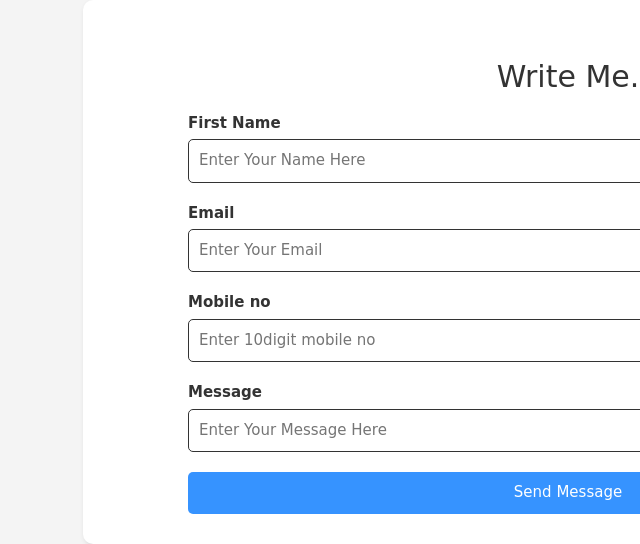
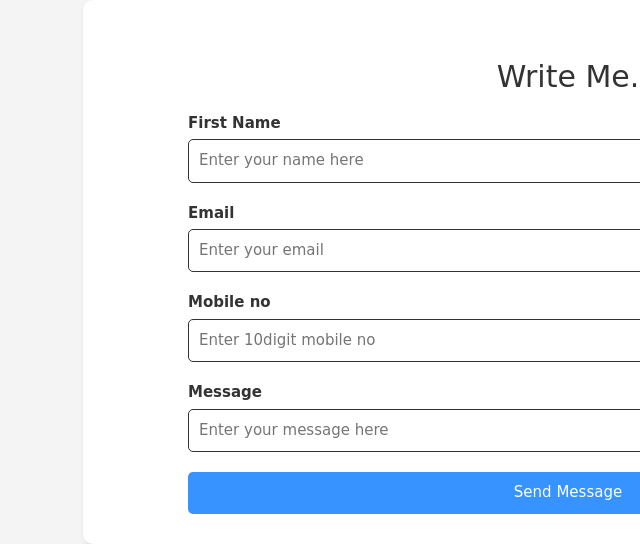
Before and after one commit to pushpad01/Portfolio, a plain HTML site: page Pages/Contact.html in a window 1280 px wide. Shown: the part 186-730 px from the top of the page, 72-712 px from the left. Drawn offline with Linux system fonts and the light colour scheme.

Commit message:
Fixed bugs

```diff
--- a/Pages/Contact.html
+++ b/Pages/Contact.html
@@ -52,11 +52,11 @@
                     action="https://sheetdb.io/api/v1/6ec7eyt58crgz">
                         <div class="form-group">
                             <label class="btnText" style="font-size: 1.5rem;">First Name</label>
-                            <input name="data[Name]" style="font-size: 1.5rem;" placeholder="Enter Your Name Here">
+                            <input name="data[Name]" style="font-size: 1.5rem;" placeholder="Enter your name here">
                         </div>
                         <div class="form-group">
                             <label class="btnText" style="font-size: 1.5rem;">Email</label>
-                            <input name="data[Email]" style="font-size: 1.5rem;" placeholder="Enter Your Email">
+                            <input name="data[Email]" style="font-size: 1.5rem;" placeholder="Enter your email">
                         </div>
                         <div class="form-group">
                             <label class="btnText" style="font-size: 1.5rem;">Mobile no</label>
@@ -64,7 +64,7 @@
                         </div>
                         <div class="form-group">
                             <label class="btnText" style="font-size: 1.5rem;">Message</label>
-                            <input name="data[Message]" style="font-size: 1.5rem;" placeholder="Enter Your Message Here">
+                            <input name="data[Message]" style="font-size: 1.5rem;" placeholder="Enter your message here">
                         </div>
                         <button type="submit" class="contact-btn">Send Message</button>
                     </form>
```
